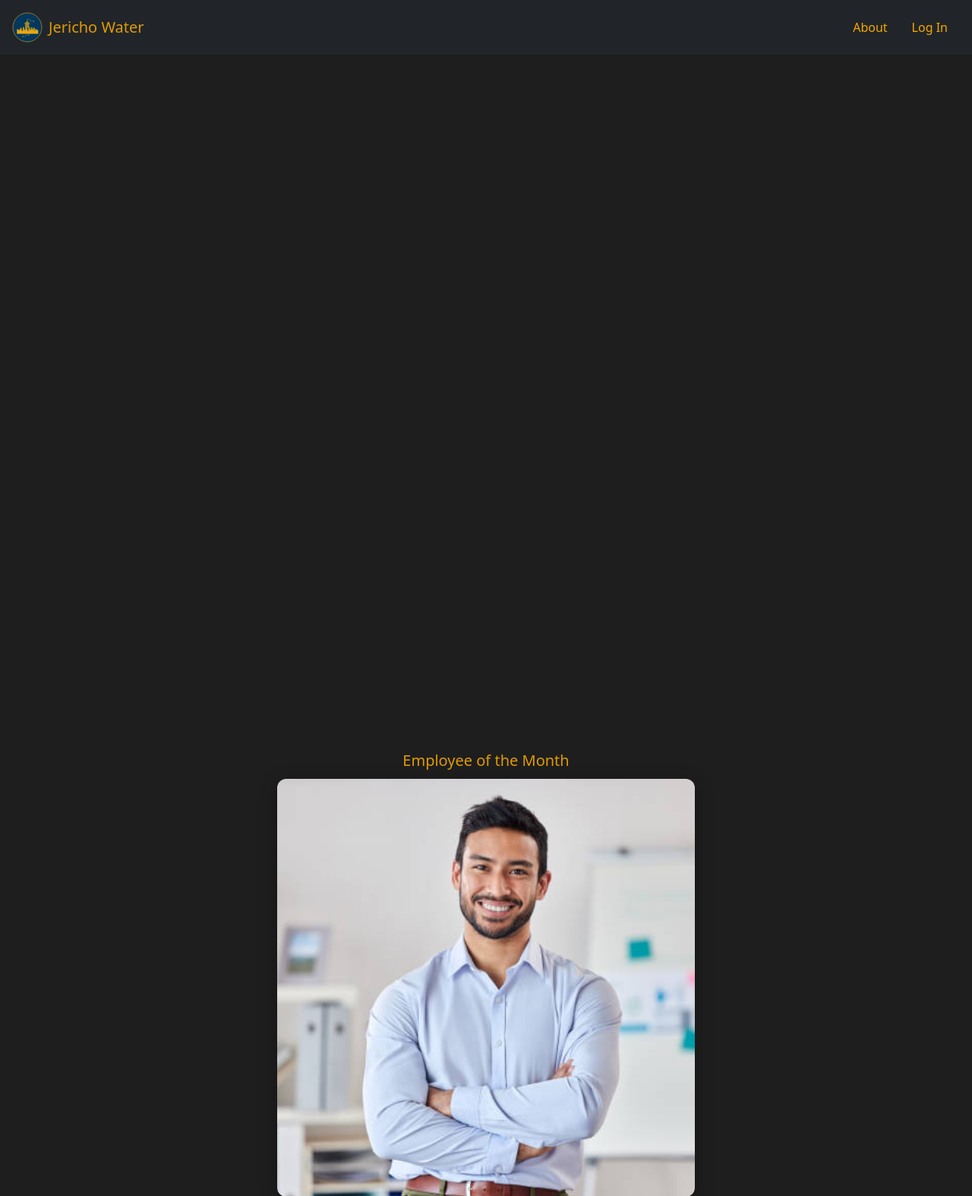
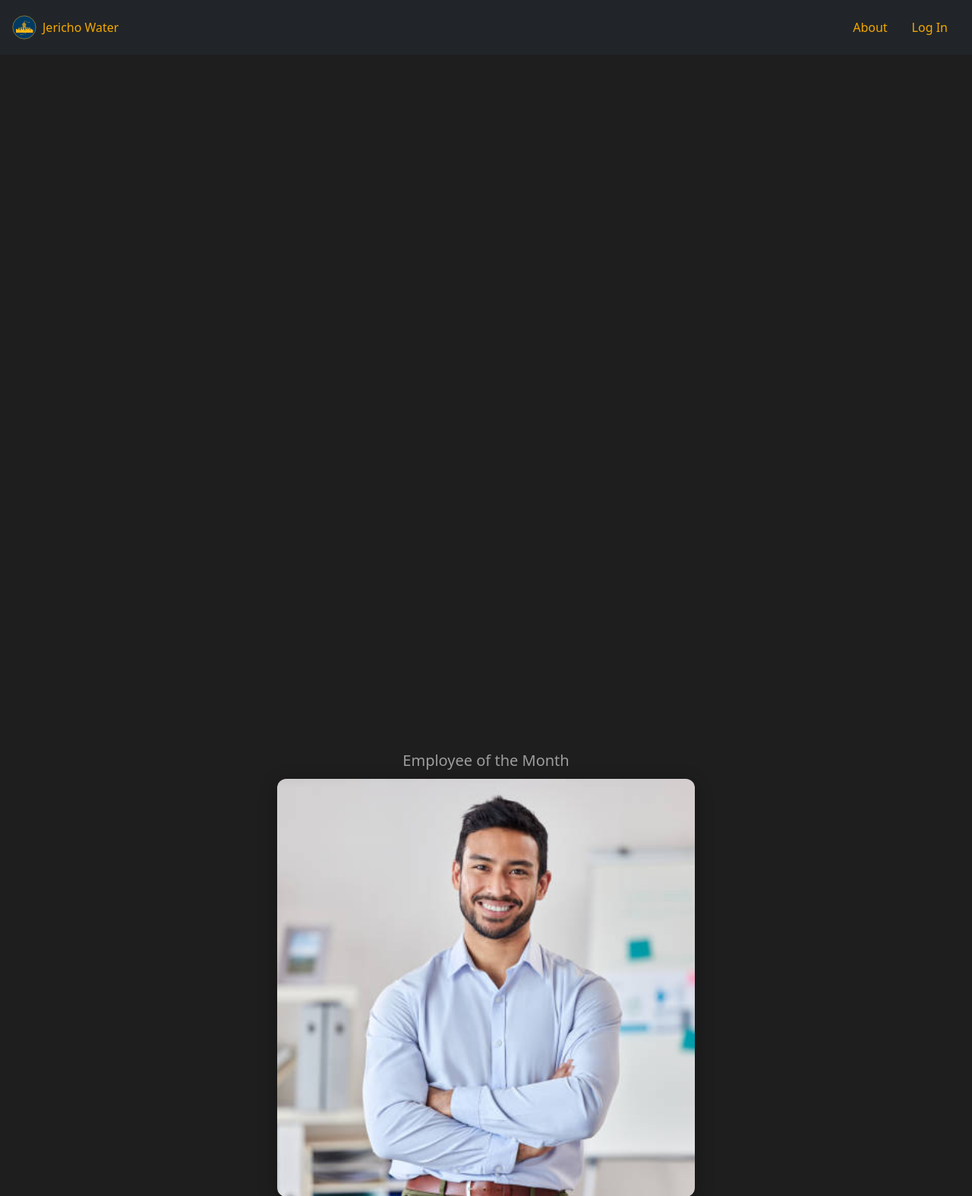
Before and after one commit to CedarvilleCyber/Jericho, a PHP site: page /month.php in a window 1280 px wide. Shown: the top 1574 px of the page at 76% size. Run offline with PHP 8.4, Linux system fonts and the light colour scheme.

Commit message:
minor styling changes to make text in header stay consistent

```diff
--- a/3-water-scenario/css/month.css
+++ b/3-water-scenario/css/month.css
@@ -18,7 +18,7 @@
   padding: 1rem;
 }
 
-.page-title {
+.card-title {
   margin: 0 0 0.25rem 0;
   font-size: clamp(1rem, 2vw, 1.25rem);
   opacity: 0.9;
--- a/3-water-scenario/month.php
+++ b/3-water-scenario/month.php
@@ -35,7 +35,7 @@
       for ($i = 0; $i < 12; $i++) {
         echo '<section class="slide" aria-label="Employee of the Month">';
 
-        echo '<h1 class="page-title">Employee of the Month</h1>';
+        echo '<h1 class="card-title">Employee of the Month</h1>';
 
         printf(
           "<img class='employee-photo' src='./images/employees/%d.jpg' alt='%s' loading='lazy'>",
```
Also changed, not shown: 3-water-scenario/css/index.css (+0 -10 lines).
